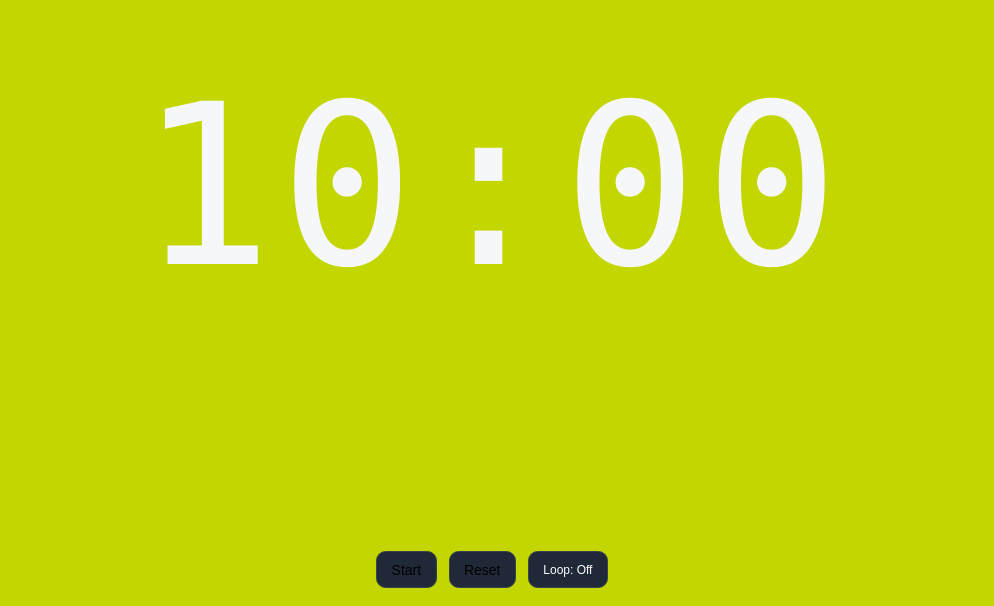
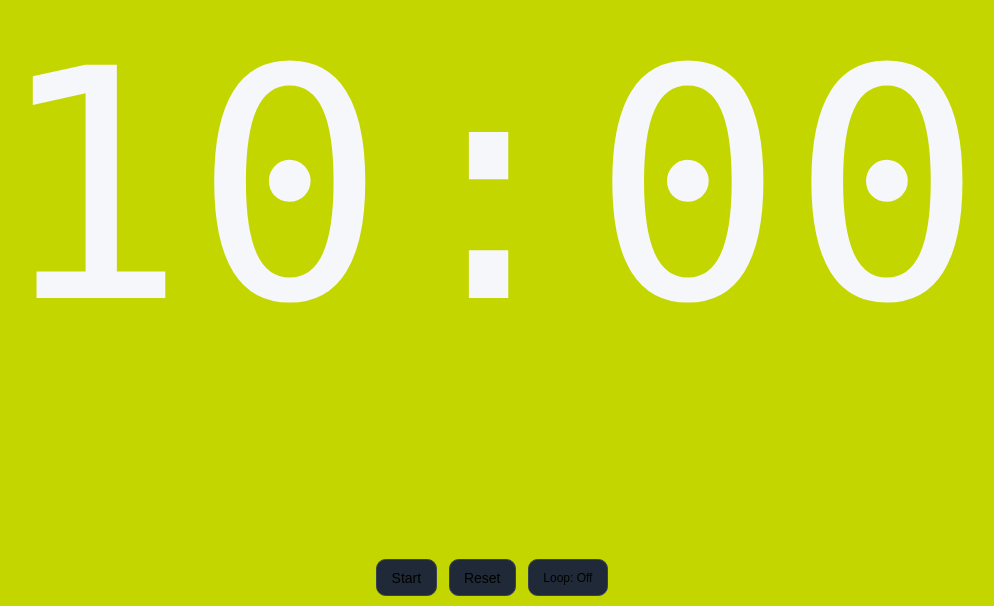
Before and after one commit to alexanderbjonescreates/Countdown-timer, a plain HTML site: page index.html in a window 1280 px wide. Shown: the part 194-800 px from the top of the page, without its empty margins (148-1142 px from the left). Drawn offline with Linux system fonts and the light colour scheme.

Commit message:
Font size and wrapping

```diff
--- a/index.html
+++ b/index.html
@@ -6,22 +6,26 @@
   <title>Countdown</title>
   <style>
     :root {
-      --bg: #c4d600;
-      --fg: #000000;
-      --warn: #ffb300;
-      --crit: #ff3b30;
-      --accent: #ffffff;
+  --bg: #c4d600;   /* your background */
+  --fg: #000000;   /* your digits */
+  --warn: #b38600; /* optional: amber within your palette */
+  --crit: #9a0000; /* optional: red within your palette */
+  --accent: #000000;
   --font: ui-monospace, SFMono-Regular, Menlo, Consolas, "Liberation Mono", monospace;
   }
+
     html, body {
       height: 100%; margin: 0; background: var(--bg); color: var(--fg);
       font-family: var(--font);
     }
    .wrap {
-      display: grid; grid-template-rows: auto 1fr auto; height: 100vh; gap: 1.5rem;
-      padding: clamp(12px, 2.2vmin, 32px);
+  display: grid;
+  grid-template-rows: auto 1fr auto;
+  height: 100vh; gap: 1rem;
+  padding: clamp(8px, 1.2vmin, 18px);  /* was more generous; this frees space */
   box-sizing: border-box; align-items: center; justify-items: center;
   }
+
     h1 {
       margin: 0; font-weight: 600; letter-spacing: .02em;
       font-size: clamp(30px, 3.2vmin, 28px); color: var(--accent);
@@ -29,13 +33,14 @@
     }
   .time {
   font-variant-numeric: tabular-nums;
-      line-height: 1;
-      font-size: min(22vw, 28vh);  /* responsive but huge */
-      letter-spacing: .03em;
+  line-height: 0.92;                 /* tighter lines to reduce vertical padding */
+  font-size: min(30vw, 40vh);        /* was min(22vw, 28vh); bigger in both axes */
+  letter-spacing: 0.02em;            /* slightly tighter tracking */
   transition: color .15s ease;
   user-select: none;
   text-align: center;
   }
+
     .controls { display: flex; gap: .75rem; flex-wrap: wrap; justify-content: center; }
     button {
       background: #1f2937; color: var(--fg); border: 1px solid #374151;
```
Lines whose indentation alone changed are shown as unchanged.
